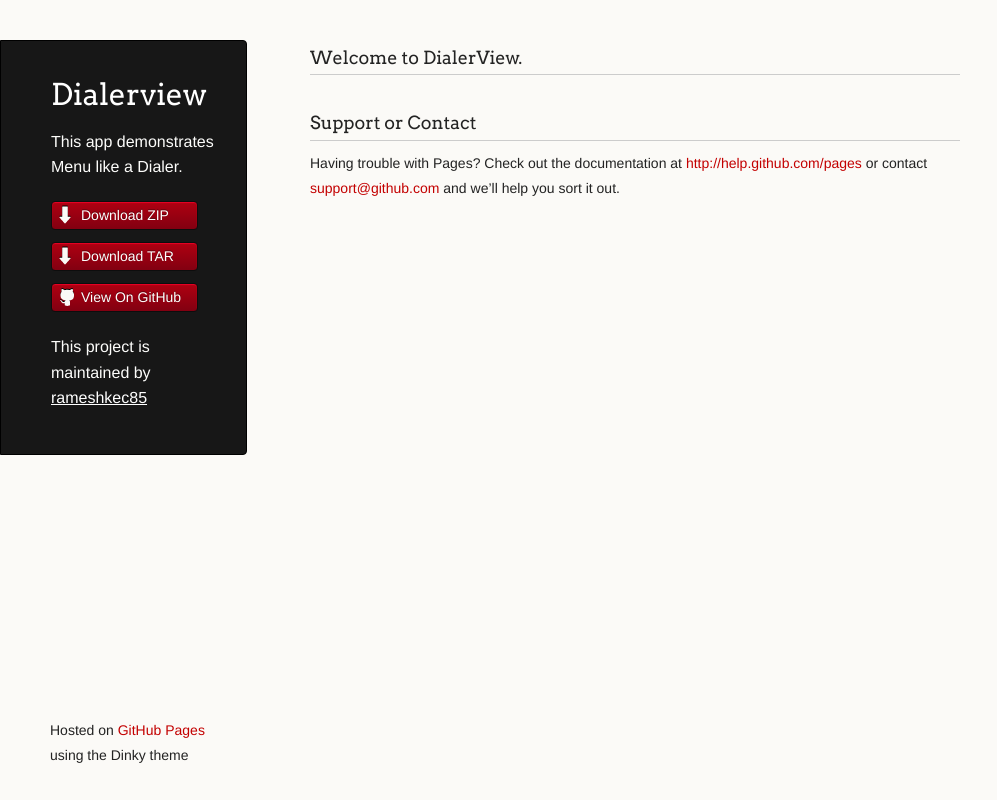
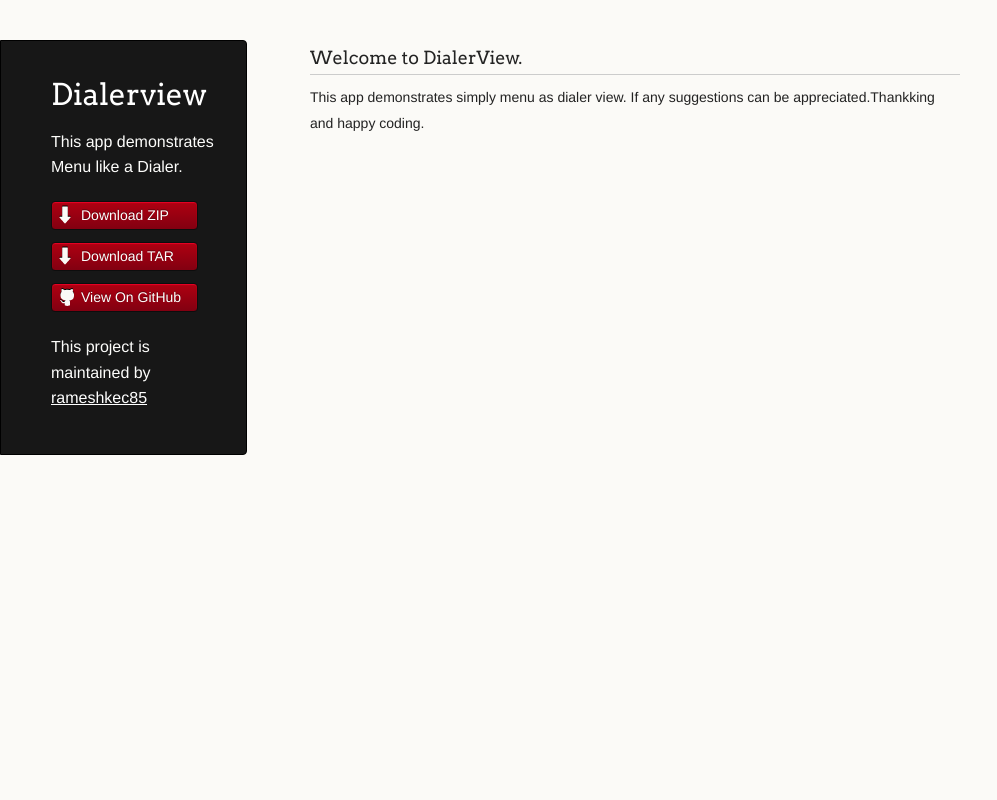
Before and after one commit to rameshkec85/DialerView, a plain HTML site: page index.html in a window 1280 px wide. Shown: the whole page, without its empty margins (0-997 px from the left). Drawn offline with Linux system fonts and the light colour scheme.

Commit message:
Update index.html

```diff
--- a/index.html
+++ b/index.html
@@ -32,17 +32,10 @@
       <section>
         <h3>Welcome to DialerView.</h3>
 
+This app demonstrates simply menu as dialer view. If any suggestions can be appreciated.Thankking and happy coding.
 
 
 
-<h3>Support or Contact</h3>
-
-<p>Having trouble with Pages? Check out the documentation at <a href="http://help.github.com/pages">http://help.github.com/pages</a> or contact <a href="mailto:support@github.com">support@github.com</a> and we’ll help you sort it out.</p>
-      </section>
-      <footer>
-        <p><small>Hosted on <a href="https://pages.github.com">GitHub Pages</a> using the Dinky theme</small></p>
-      </footer>
-    </div>
     <!--[if !IE]><script>fixScale(document);</script><![endif]-->
 
   </body>
```
